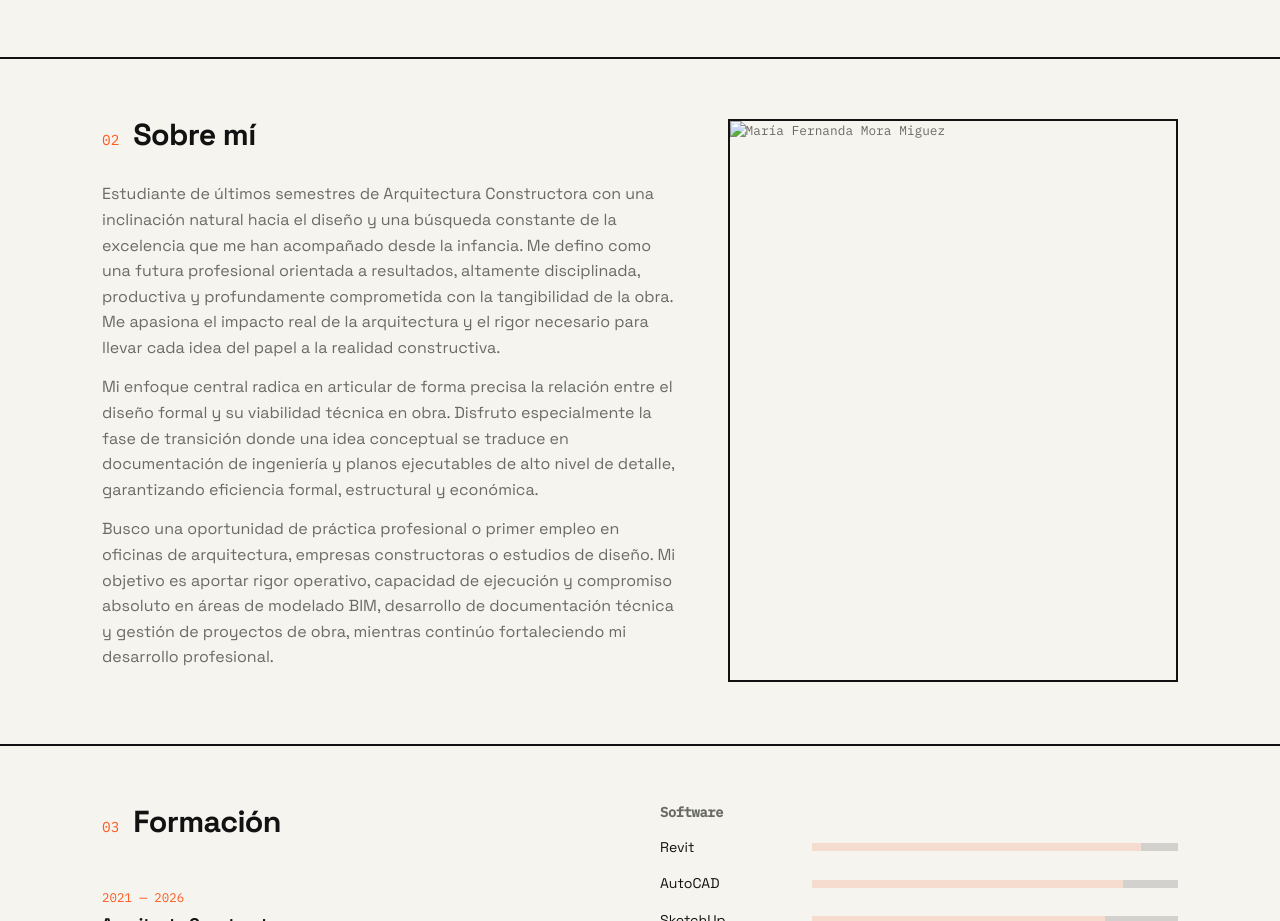
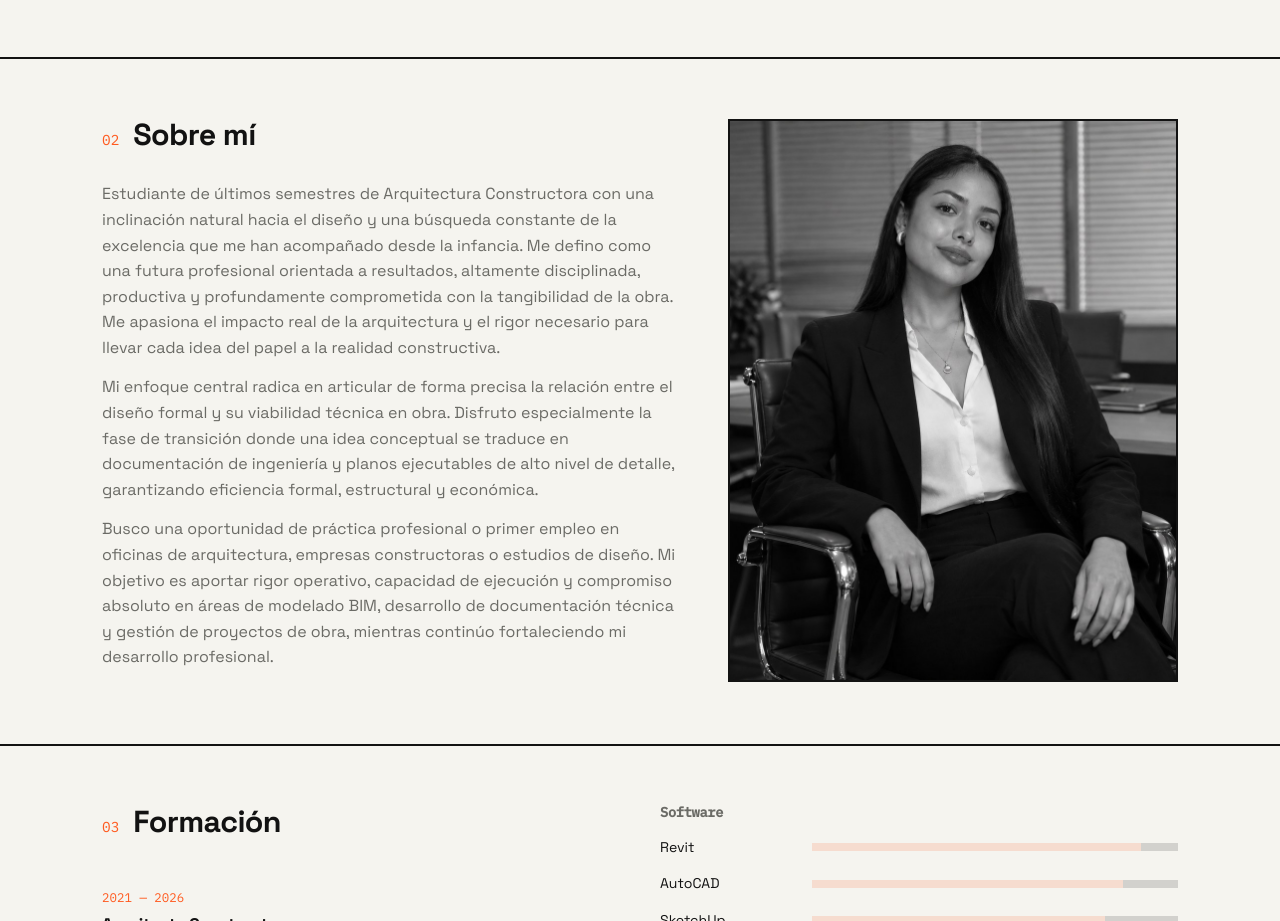
Before and after one commit to SantiagoLopezAlvarez/Portafolio-Maria-Mora, a plain HTML site: page index.html in a window 1280 px wide. Shown: the part 1188-2109 px from the top of the page. Drawn offline with Linux system fonts and the light colour scheme.

Commit message:
Fix image source path in index.html

```diff
--- a/index.html
+++ b/index.html
@@ -122,7 +122,7 @@
         <p>Busco una oportunidad de práctica profesional o primer empleo en oficinas de arquitectura, empresas constructoras o estudios de diseño. Mi objetivo es aportar rigor operativo, capacidad de ejecución y compromiso absoluto en áreas de modelado BIM, desarrollo de documentación técnica y gestión de proyectos de obra, mientras continúo fortaleciendo mi desarrollo profesional.</p>
       </div>
       <div class="portrait-block">
-        <img src="assets/img/maria-fernanda-mora-miguez.jpg" alt="María Fernanda Mora Miguez" width="900" height="1124" loading="lazy">
+        <img src="maria-fernanda-mora-miguez.jpg" alt="María Fernanda Mora Miguez" width="900" height="1124" loading="lazy">
       </div>
     </div>
   </section>
```
